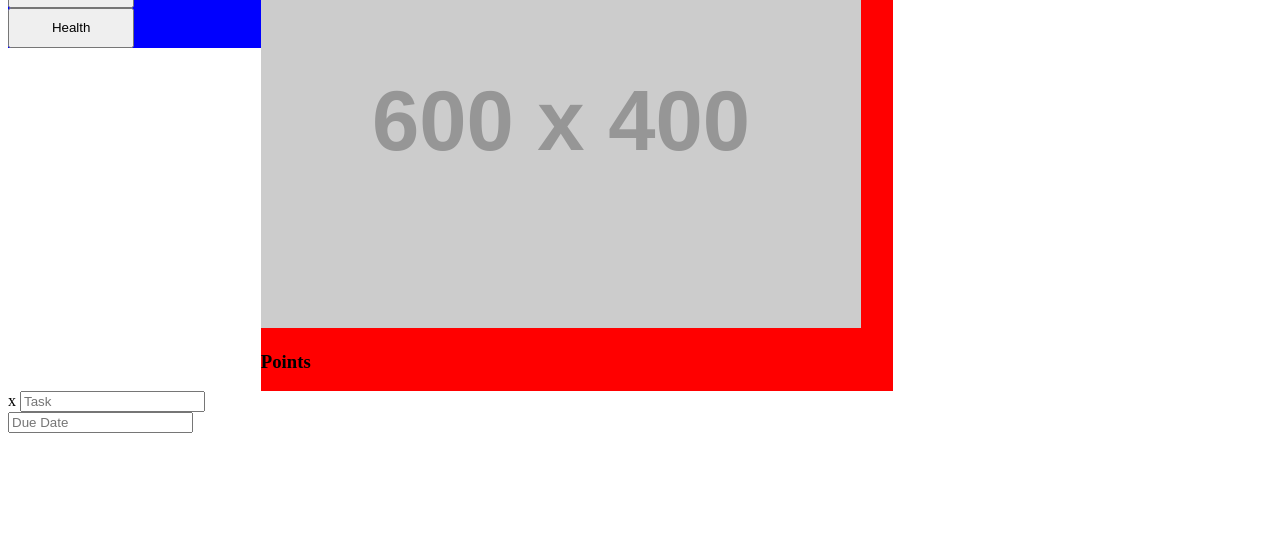
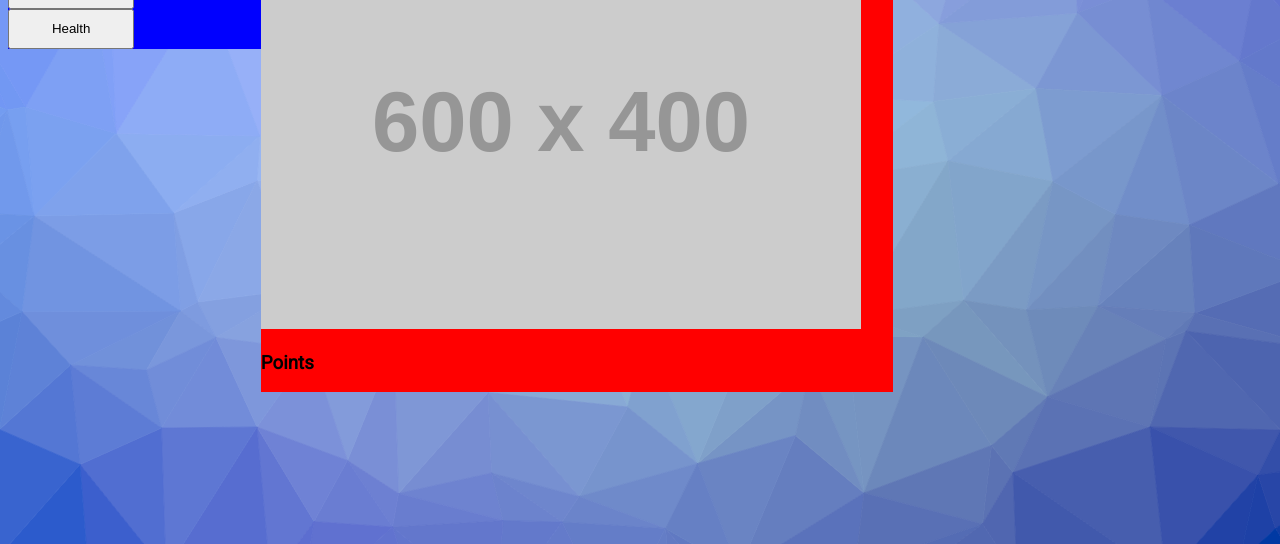
Before and after one commit to ViChungg/bcit-hackathon-team1, a plain HTML site: page TreeApp/Index.html in a window 1280 px wide. Shown: the part 256-800 px from the top of the page. Drawn offline with Linux system fonts and the light colour scheme; placeholder pictures from the web are drawn by us.

Commit message:
layout changes, background, and css

```diff
--- a/TreeApp/Index.html
+++ b/TreeApp/Index.html
@@ -6,6 +6,9 @@
 	<meta name="viewport" content="width=device-width, initial-scale=1.0">
 
 	<link rel="stylesheet" type="text/css" href="../css/treeapp.css">
+	<style>
+		@import url('https://fonts.googleapis.com/css?family=Roboto');
+	</style>
 
 </head>
 
@@ -47,12 +50,12 @@
 
   <div id="popup1" class="popup">
 
-    <div class="content">
-      <span class="close">x</span>
+    <!-- <div class="content">
+      <span class="close"></span>
       <input type=text class="input" id="dueDate" name=task placeholder="Task">
       <br/>
       <input type=text class="input" id="dueDate" name=dueDate placeholder="Due Date">
-    </div>
+    </div> -->
 
   </div>
 
--- a/css/treeapp.css
+++ b/css/treeapp.css
@@ -1,4 +1,16 @@
+@font-face {
+    font-family: 'AirbnbCerealApp-Bold';
+    src: url('../fonts/AirbnbCereal-Bold.ttf') format("truetype");
+  }
+
 /* CSS for our app */
+body {
+    background-image: url("../img/background-darkblue.svg");
+    background-size: cover;
+    background-repeat: no-repeat;
+    font-family: 'Roboto', sans-serif;
+}
+
 
 #content {
     width: 100%;
```
Also changed, not shown: fonts/AirbnbCereal-Bold.ttf (added), fonts/AirbnbCereal-Book.ttf (added), fonts/AirbnbCereal-Light.ttf (added), img/Geometric-Background.jpg (added), img/background-blue.svg (added), img/background-darkblue.svg (added), js/main.js (added), 1 other file.
